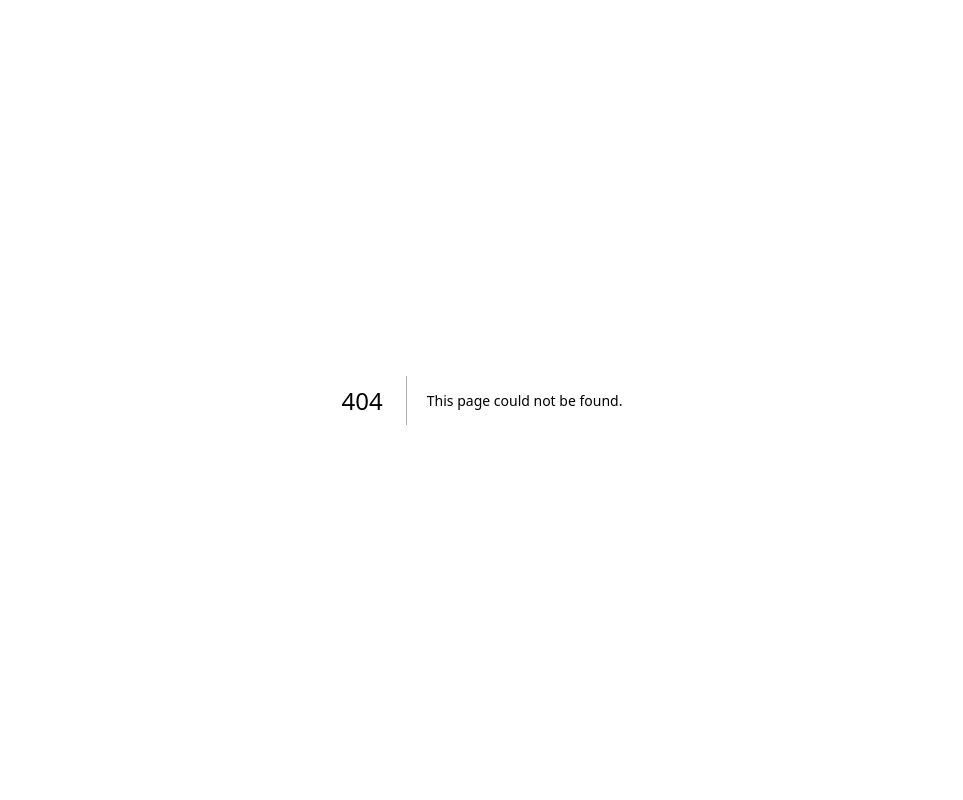
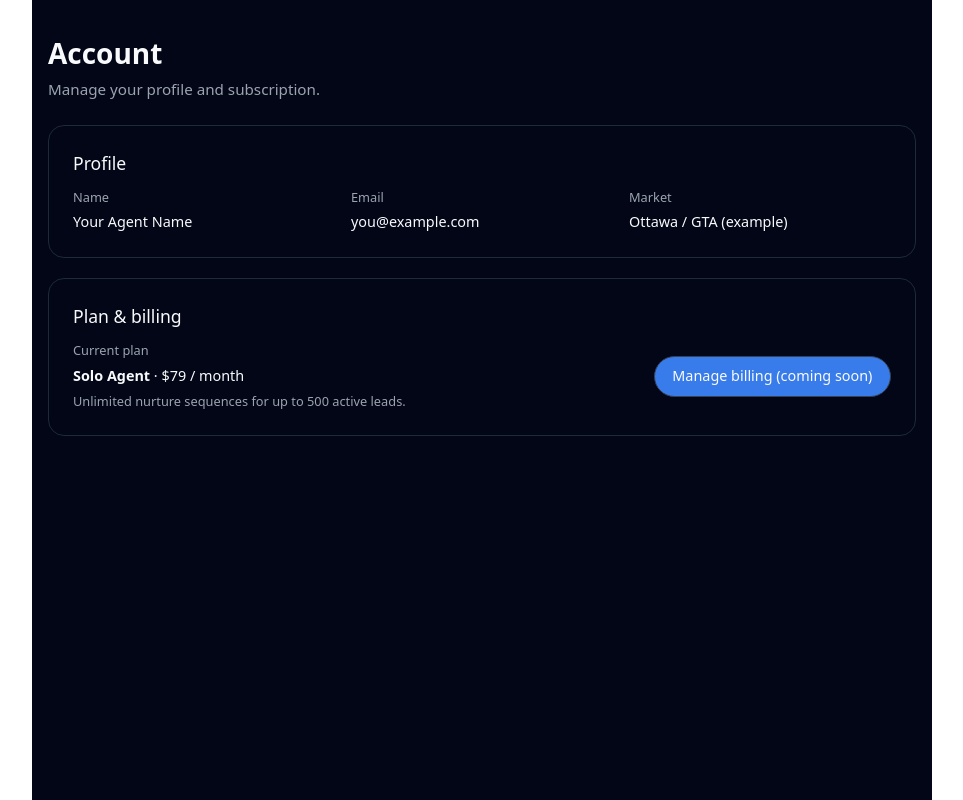
Before and after one commit to machaihenterprise-lab/listing-scout, a Next.js app: page /account in a window 1280 px wide. Before the commit this address had no page. Shown: the whole page, without its empty margins (158-1121 px from the left). Built offline with nearby package versions, Linux system fonts and the light colour scheme.

Commit message:
app/account/

```diff
--- /dev/null
+++ b/app/account/page.tsx
@@ -0,0 +1,118 @@
+'use client';
+
+export default function AccountPage() {
+  return (
+    <main
+      style={{
+        minHeight: "100vh",
+        maxWidth: "900px",
+        margin: "0 auto",
+        padding: "2rem 1rem 4rem",
+        fontFamily:
+          "system-ui, -apple-system, BlinkMacSystemFont, 'Segoe UI', sans-serif",
+        color: "#f9fafb",
+        backgroundColor: "#020617",
+      }}
+    >
+      <h1 style={{ fontSize: "1.75rem", fontWeight: 600, marginBottom: "0.25rem" }}>
+        Account
+      </h1>
+      <p style={{ color: "#9ca3af", marginBottom: "1.5rem", fontSize: "0.95rem" }}>
+        Manage your profile and subscription.
+      </p>
+
+      {/* Profile info */}
+      <section
+        style={{
+          padding: "1.5rem",
+          borderRadius: "1rem",
+          border: "1px solid #1f2937",
+          marginBottom: "1.25rem",
+        }}
+      >
+        <h2 style={{ fontSize: "1.1rem", marginBottom: "0.75rem" }}>
+          Profile
+        </h2>
+
+        <div
+          style={{
+            display: "grid",
+            gridTemplateColumns: "repeat(auto-fit, minmax(220px, 1fr))",
+            gap: "1rem",
+            fontSize: "0.9rem",
+          }}
+        >
+          <div>
+            <div style={{ fontSize: "0.8rem", color: "#9ca3af" }}>Name</div>
+            <div style={{ marginTop: "0.25rem" }}>Your Agent Name</div>
+          </div>
+
+          <div>
+            <div style={{ fontSize: "0.8rem", color: "#9ca3af" }}>Email</div>
+            <div style={{ marginTop: "0.25rem" }}>you@example.com</div>
+          </div>
+
+          <div>
+            <div style={{ fontSize: "0.8rem", color: "#9ca3af" }}>Market</div>
+            <div style={{ marginTop: "0.25rem" }}>Ottawa / GTA (example)</div>
+          </div>
+        </div>
+      </section>
+
+      {/* Plan info */}
+      <section
+        style={{
+          padding: "1.5rem",
+          borderRadius: "1rem",
+          border: "1px solid #1f2937",
+        }}
+      >
+        <h2 style={{ fontSize: "1.1rem", marginBottom: "0.75rem" }}>
+          Plan & billing
+        </h2>
+
+        <div
+          style={{
+            display: "flex",
+            justifyContent: "space-between",
+            flexWrap: "wrap",
+            gap: "0.75rem",
+            alignItems: "center",
+            fontSize: "0.9rem",
+          }}
+        >
+          <div>
+            <div style={{ fontSize: "0.8rem", color: "#9ca3af" }}>Current plan</div>
+            <div style={{ marginTop: "0.25rem" }}>
+              <strong>Solo Agent</strong> · $79 / month
+            </div>
+            <div
+              style={{
+                marginTop: "0.35rem",
+                fontSize: "0.8rem",
+                color: "#9ca3af",
+              }}
+            >
+              Unlimited nurture sequences for up to 500 active leads.
+            </div>
+          </div>
+
+          <button
+            type="button"
+            style={{
+              padding: "0.55rem 1.1rem",
+              borderRadius: "999px",
+              border: "1px solid #374151",
+              backgroundColor: "rgba(59,130,246,0.95)",
+              color: "#f9fafb",
+              cursor: "pointer",
+              fontSize: "0.9rem",
+            }}
+          >
+            Manage billing (coming soon)
+          </button>
+        </div>
+      </section>
+    </main>
+  );
+}
--- a/app/page.tsx
+++ b/app/page.tsx
@@ -1380,6 +1380,7 @@ export default function Home() {
       <Header />
 
       <main
+        className="ls-page"
         style={{
           minHeight: "100vh",
           maxWidth: "1100px",
@@ -1471,8 +1472,19 @@ export default function Home() {
         </div>
 
         {/* Activity summary ticker: shows what the bot did since lastSeen. */}
-        <div style={{ marginBottom: '1rem' }}>
-            <div style={{ display: 'flex', justifyContent: 'space-between', alignItems: 'center', gap: '1rem', padding: '0.75rem 1rem', borderRadius: '0.75rem', background: '#071025', border: '1px solid #1f2937' }}>
+        <div
+          className="ls-activity-bar"
+          style={{
+            marginBottom: "1.5rem",
+            padding: "0.85rem 1.25rem",
+            borderRadius: "0.875rem",
+            border: "1px solid #1f2937",
+            display: "flex",
+            justifyContent: "space-between",
+            alignItems: "center",
+            fontSize: "0.9rem",
+          }}
+        >
             <div style={{ display: 'flex', alignItems: 'center', gap: '0.75rem' }}>
               {hasActivity ? (
                 <span aria-hidden className="ls-activity-badge" />
@@ -1517,7 +1529,6 @@ export default function Home() {
               </button>
             </div>
           </div>
-        </div>
 
         {/* Main layout: on mobile, show either list/add-lead OR conversation; side-by-side on md+ */}
         <div
@@ -1607,7 +1618,7 @@ export default function Home() {
           )}
           {/* LEFT COLUMN: Search + Filters + Lead list (mobile: rendered after conversation) */}
           <div
-            className="ls-lead-panel h-full flex flex-col md:order-1 order-2"
+            className="ls-lead-panel ls-left-col h-full flex flex-col md:order-1 order-2"
             style={{
               flex: 1,
               gap: "1rem",
@@ -2197,7 +2208,7 @@ export default function Home() {
             {/* RIGHT COLUMN – Conversation (mobile: shown first) */}
             {(!isMobile || selectedLead) && (
               <aside
-                className="ls-conversation-panel h-full flex w-full flex-col md:order-2 order-1"
+                className="ls-conversation-panel ls-right-col h-full flex w-full flex-col md:order-2 order-1"
                 style={{
                   flex: 1.2,
                   borderRadius: "1rem",
@@ -2233,15 +2244,12 @@ export default function Home() {
                 ) : null}
 
                 <div
+                  className="ls-tabs"
                   style={{
                     display: "flex",
-                    gap: "0.6rem",
-                    marginBottom: "0.9rem",
-                    fontSize: "0.9rem",
-                    padding: "0.35rem",
-                    borderRadius: "0.9rem",
-                    background: "rgba(15,23,42,0.8)",
-                    border: "1px solid #1f2937",
+                    alignItems: "center",
+                    gap: "0.5rem",
+                    marginBottom: "1rem",
                   }}
                 >
                   {[
@@ -3309,30 +3317,100 @@ export default function Home() {
 
         {/* Responsive layout rules */}
         <style jsx>{`
-          .ls-main-layout {
-            flex-direction: row;
+          /* Desktop defaults are mostly handled by inline styles.
+             These rules mainly improve tablet & mobile layout. */
+
+          @media (max-width: 1024px) {
+            .ls-page {
+              padding: 1.5rem 1rem 2rem;
+            }
+
+            .ls-activity-bar {
+              font-size: 0.9rem;
+            }
           }
 
           @media (max-width: 900px) {
             .ls-main-layout {
               flex-direction: column;
-              height: auto;
-            }
-            .ls-conversation-panel {
-              padding: 0.85rem;
-            }
-            .ls-lead-panel,
-            .ls-conversation-panel {
+              gap: 1.25rem;
+            }
+
+            .ls-left-col,
+            .ls-right-col {
               width: 100%;
             }
-            .ls-lead-list {
-              max-height: none;
-            }
+
+            .ls-right-col {
+              margin-top: 0.25rem;
+            }
+
             .ls-main-layout.detail-open .ls-lead-panel {
               display: none;
             }
             .ls-main-layout.detail-open .ls-conversation-panel {
               display: flex;
+            }
+            .ls-mobile-back {
+              display: inline-flex !important;
+            }
+
+            .ls-message-bubble {
+              max-width: 92% !important;
+              word-break: break-word;
+            }
+
+            .ls-conversation-container,
+            .ls-lead-list {
+              -webkit-overflow-scrolling: touch;
+            }
+          }
+
+          @media (max-width: 768px) {
+            .ls-page {
+              padding: 1.25rem 0.75rem 2rem;
+            }
+
+            .ls-page h1 {
+              font-size: 1.5rem;
+            }
+
+            .ls-activity-bar {
+              margin-bottom: 1rem;
+              padding: 0.75rem 1rem;
+              font-size: 0.85rem;
+              flex-direction: column;
+              align-items: flex-start;
+              gap: 0.5rem;
+            }
+
+            .ls-left-col section,
+            .ls-right-col {
+              padding: 1.1rem !important;
+              border-radius: 0.9rem !important;
+            }
+
+            /* Tabs row becomes horizontally scrollable chips */
+            .ls-tabs {
+              overflow-x: auto;
+              white-space: nowrap;
+              padding-bottom: 0.25rem;
+              margin-bottom: 0.75rem;
+            }
+
+            .ls-tabs::-webkit-scrollbar {
+              display: none;
+            }
+
+            .ls-tabs button {
+              flex: 0 0 auto;
+              font-size: 0.85rem;
+              padding: 0.45rem 0.8rem;
+            }
+
+            /* Conversation area: let it breathe vertically */
+            .ls-right-col .conversation-scroll {
+              max-height: none;
             }
           }
 
@@ -3358,32 +3436,6 @@ export default function Home() {
               box-shadow: 0 0 0 0 rgba(251,113,133,0);
             }
           }
-
-          /* Mobile-specific adjustments */
-          @media (max-width: 900px) {
-            .ls-message-bubble {
-              max-width: 92% !important;
-              word-break: break-word;
-            }
-
-            .ls-main-layout.detail-open .ls-lead-panel {
-              display: none;
-            }
-
-            .ls-main-layout.detail-open .ls-conversation-panel {
-              display: flex;
-            }
-
-            .ls-mobile-back {
-              display: inline-flex !important;
-            }
-
-            /* Make sure message + lead lists scroll nicely on mobile */
-            .ls-conversation-container,
-            .ls-lead-list {
-              -webkit-overflow-scrolling: touch;
-            }
-          }
         `}</style>
       </main>
     </>
```
Lines whose indentation alone changed are shown as unchanged.
